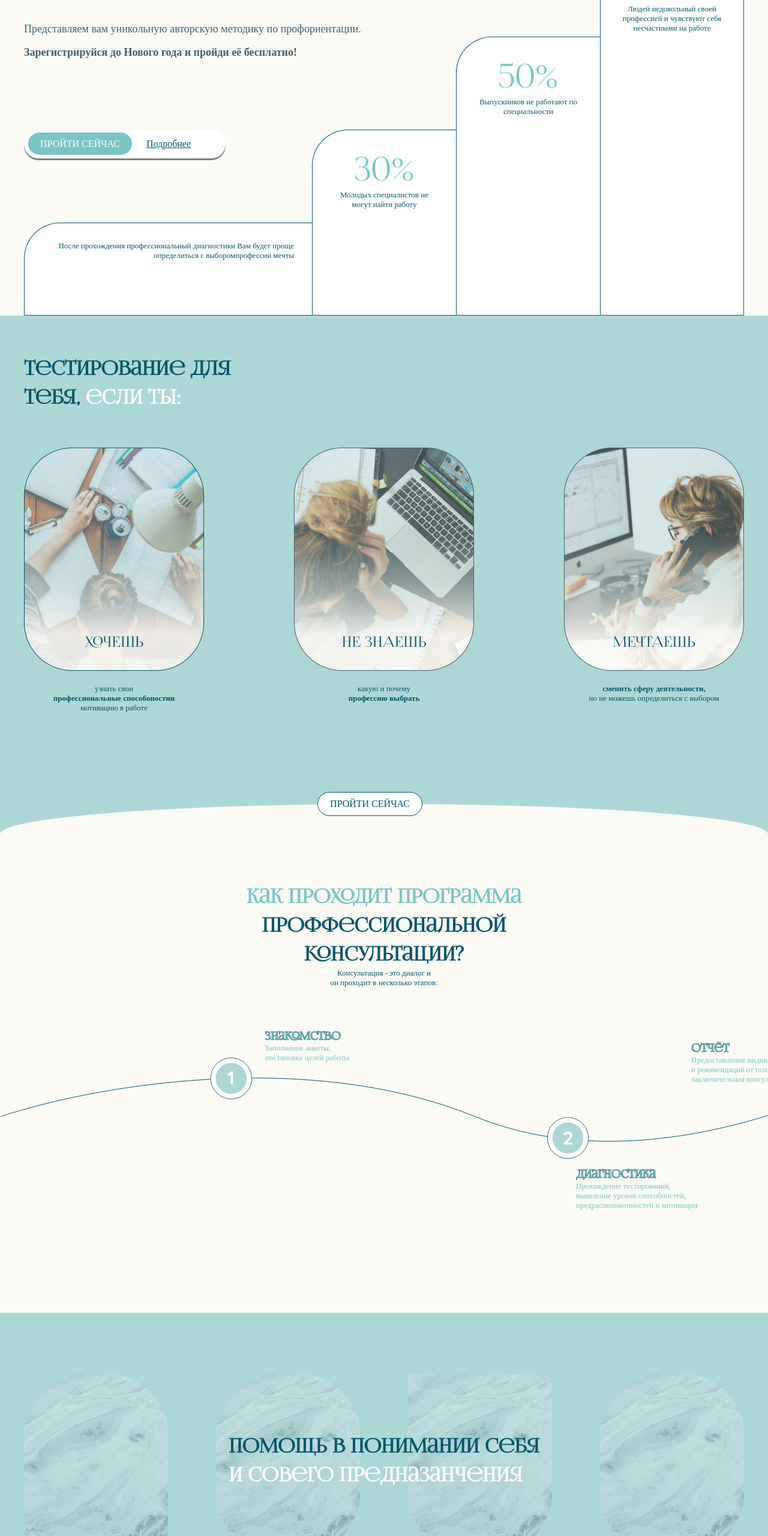
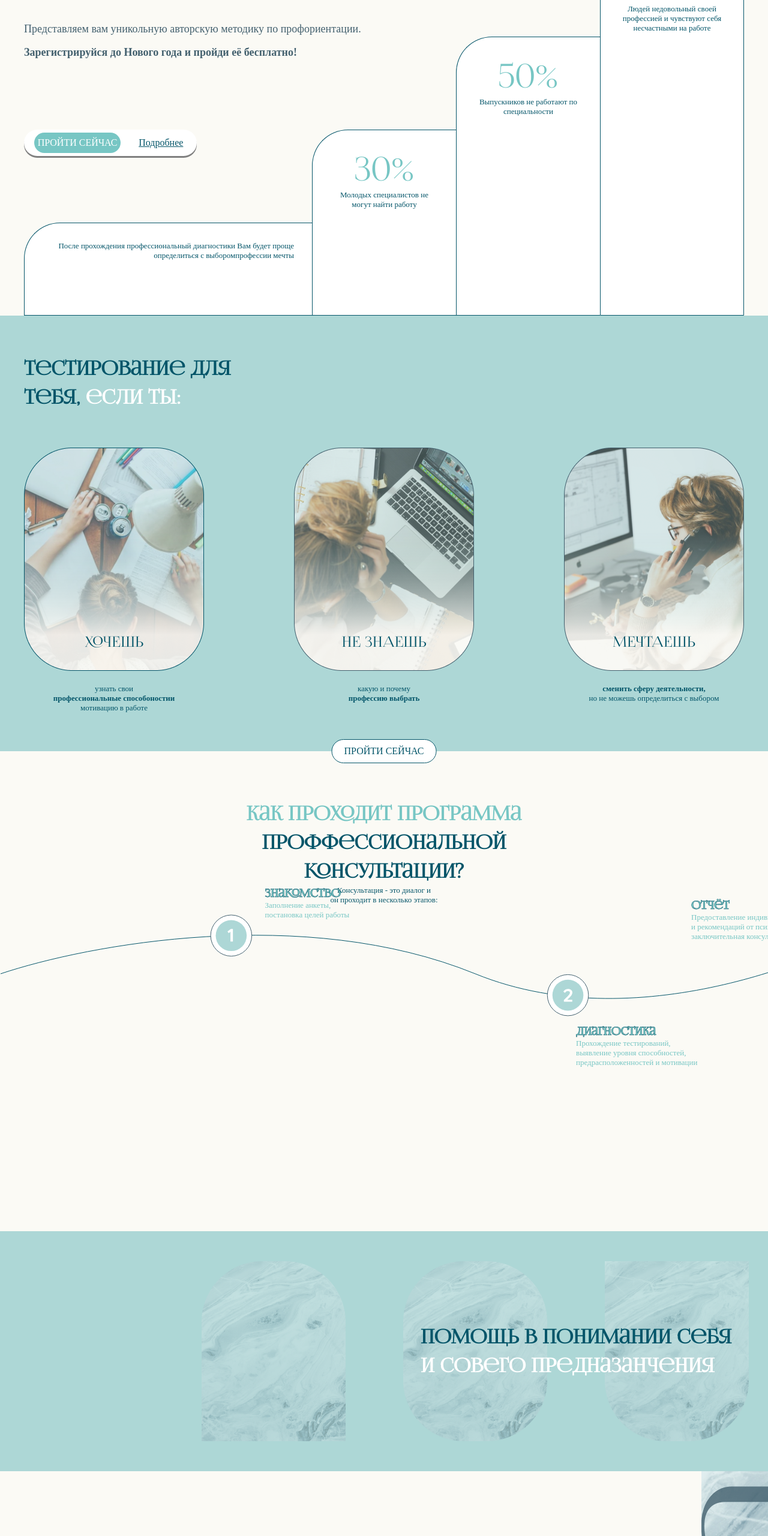
Before and after one commit to NikitaKolchin/cg-layout, a plain HTML site: page index.html in a window 1280 px wide. Shown: the part 240-2800 px from the top of the page at 60% size. Drawn offline with Linux system fonts and the light colour scheme; a web font is replaced by a local one.

Commit message:
added links, removed the curve

```diff
--- a/index.html
+++ b/index.html
@@ -13,11 +13,11 @@
 <body>
   <header class="header _d-flex _flex-ac">
     <div class="_container12 _d-flex _flex-sb _flex-ac">
-      <img src="images/logo_top.svg" alt="">
+      <a href="index.html"> <img src="images/logo_top.svg" alt=""></a>
       <nav class="header__menu">
         <ul class="_d-flex _flex-sb header__item--decor _text-gs _uppercase">
             <li><a class = "header__item _text-medium" href="method.html">Методики</a></li>
-            <li><a class = "header__item _text-medium" href="">Интересное</a></li>
+            <li><a class = "header__item _text-medium" href="interesting.html">Интересное</a></li>
             <li><a class = "header__item _text-medium" href="">Отзывы</a></li>
         </ul>
       </nav>
@@ -42,7 +42,7 @@
         <span class="_text-large _col-normal _text-gs _text-bold">Зарегистрируйся до Нового года и пройди её бесплатно! </span>
       </div>
       <div class="box__btns">
-        <div class="box__btns-oval">
+        <div class="box__btns-oval _d-flex">
           <a class="box__btn-main box__btn-main--prim _text-gs _uppercase" href="">Пройти сейчас</a>
           <a class="box__btn-main box__btn-main--sec _text-gs" href="">Подробнее</a>
         </div>
@@ -74,7 +74,7 @@
           тебя,</span> <span class="_col-white">если ты:</span>
         </h2>
       </div>
-      <div class="for-whom__content _d-flex _flex-sb ">
+      <div class="for-whom__content _d-flex _flex-sb">
         <div class="_relative">
           <img src="images/want.png" alt="">
           <div class="for-whom--bt _text-x-large _col-dark _uppercase _text-lh">хочешь</div>
@@ -98,10 +98,8 @@
   </section>
 
   <section class="how-work">
-    <div class="how-work__top">
+    <div class="how-work__main">
       <a class="how-work__btn-top _text-gs _uppercase" href="">Пройти сейчас</a>
-    </div>
-    <div class="how-work__main">
       <div class="_container12 how-work__header">
         <h2 class="_text-big _text-lh _col-dark"> <span class="_col-light">Как проходит программа</span> <br> проффессиональной <br> консультации?</h2>
         <p class="_text-small _col-dark _text-gs">Консультация - это диалог и <br> он проходит в несколько этапов:</p>
@@ -121,18 +119,11 @@
           <p class="_text-small _col-light _text-gs">Предоставление индивидуального отчета <br> и рекомендаций от психолога, <br>заключительная консультация</p>
         </div>
       </div>
-      <div class="how-work__bottom"></div>
     </div>
   </section>
 
   <section class="help">
-    <div class="_container12 _d-flex _flex-sb">
-      <img src="images/stone1.png" alt="">
-      <img src="images/stone2.png" alt="">
-      <img src="images/stone3.png" alt="">
-      <img src="images/stone4.png" alt="">
-    </div>
-    <div class="help__content">
+    <div class="_container19 help__content _d-flex _flex-ac _flex-sa">
       <h2>
         <span class="_col-dark _text-big _text-lh">помощь в понимании себя </span><br>
         <span class="_col-white _text-big _text-lh">и совего предназанчения </span>
--- a/styles/main.css
+++ b/styles/main.css
@@ -40,24 +40,23 @@ html {
 
 .box__btns-oval {
     border-radius: 25px;
-    margin-right: 30%;
-    padding-top: 15px;
-    padding-bottom: 15px;
-    padding-left: 7px;
+    margin-right: 40%;
+    padding-top: 1%;
+    padding-bottom: 1%;
+    padding-left: 1%;
+    padding-right: 1%;
     background-color: white;
     box-shadow: 0px 3px gray;
-    justify-content: center;
+    justify-content: space-around;
     align-items: center;
 }
 
 .box__btn-main {
     border-radius: 20px;
-    padding-left: 20px;
-    padding-right: 20px;
-    padding-top: 10px;
-    padding-bottom: 10px;
-    justify-content: center;
-    align-items: center;
+    padding-left: 2%;
+    padding-right: 2%;
+    padding-top: 3%;
+    padding-bottom: 3%;
     font-size: medium;
 }
 
@@ -135,8 +134,8 @@ a.box__btn-main--prim:hover{
 
 .for-whom {
     padding-top: 5%;
-    height: 800px;
     background-color: #ADD7D6;
+    padding-bottom: 5%;
 }
 
 .for-whom__header {
@@ -156,19 +155,19 @@ a.box__btn-main--prim:hover{
 
 }
 
-.how-work__top {
+/* .how-work__top {
     background-color: #FBFAF5;
     border-radius: 50%;
     position: relative;
     top: -50px;
     width: 100%;
     height: 100px;
-}
+} */
 
 .how-work__btn-top {
     position: absolute;
-    right: 45%;
-    top:-20px;
+    left: 50%;
+    transform: translate(-50%, -50%);
     border-radius: 20px;
     padding-left: 20px;
     padding-right: 20px;
@@ -190,7 +189,6 @@ a.how-work__btn-top:hover{
 .how-work__main {
     background-color: #FBFAF5;
     position: relative;
-    top: -100px;
     width: 100%;
     margin: auto;
     height: 800px;
@@ -203,7 +201,6 @@ a.how-work__btn-top:hover{
 
 .how-work__group {
     position: relative;
-    margin-top: 100px;
 }
 
 .how-work__curve {
@@ -228,30 +225,23 @@ a.how-work__btn-top:hover{
     left:60%;
 }
 
-.how-work__bottom{
-    /* background-color: #FBFAF5; */
-    background-color:#ADD7D6;
-    position: relative;
-    top: 442px;
-    width: 100%;
-    margin: auto;
-    height: 104px;
-}
 
 /* help */
 /* ========================================= */
 .help {
     background-color: #ADD7D6;
-    padding-bottom: 100px;
-    position: relative;
+
 }
 
 .help__content {
-    position: absolute;
-    bottom: 40%;
-    left: 50%;
-    transform: translate(-50%, -50%);
+    background-image: url("../images/stone1.png"), url("../images/stone2.png"), url("../images/stone3.png"), url("../images/stone4.png") ;
+    background-repeat: no-repeat;
+    background-position: 20%, 40%, 60%, 80%;
+    height: 400px;
+
+
 }
+
 
 /* benefits */
 /* ========================================= */
```
Also changed, not shown: interesting.html (+1 -1 lines), method.html (+1 -1 lines).
